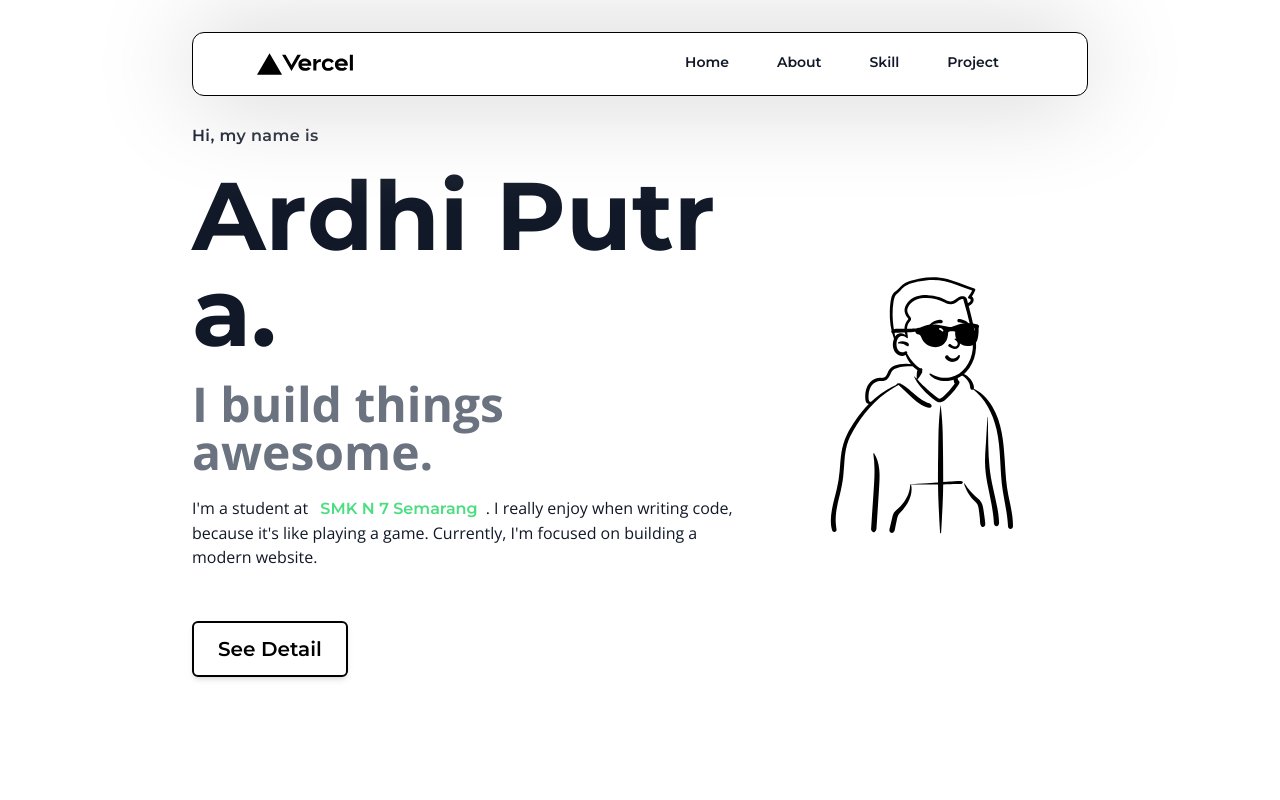
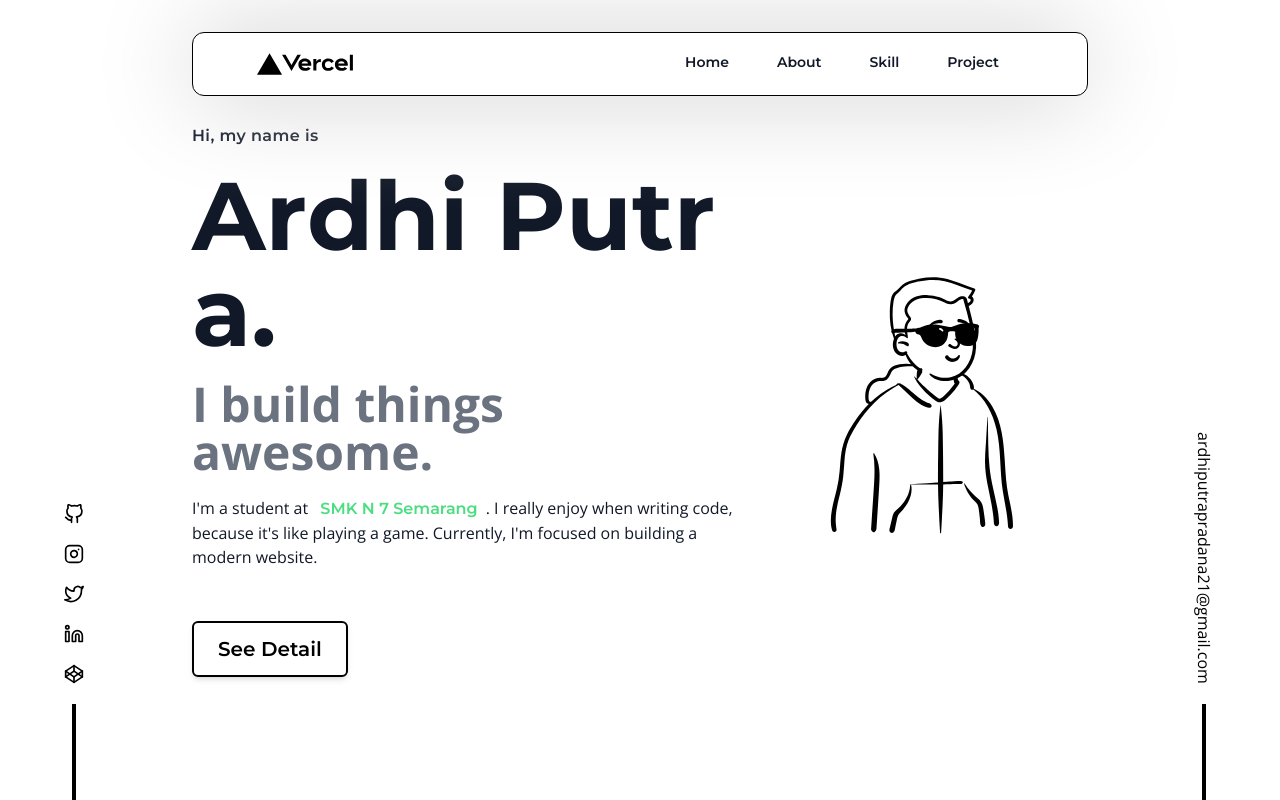
Before and after one commit to ardhptr21/ardhptr21-portfolio, a Next.js app: page / in a window 1280 px wide. Built offline with nearby package versions, Linux system fonts and the light colour scheme.

Commit message:
create flying component and add react icons package

```diff
--- /dev/null
+++ b/components/Flying/FlyingContainer.tsx
@@ -0,0 +1,13 @@
+const Flying = ({ children, isLeft }: { children?: React.ReactNode; isLeft: boolean }) => {
+  return (
+    <div
+      className={`fixed bottom-0 flex flex-col items-center justify-center gap-5 ${
+        isLeft ? 'left-16' : 'right-16'
+      } after:bg-black after:h-24 after:block after:w-1`}
+    >
+      {children}
+    </div>
+  );
+};
+
+export default Flying;
--- /dev/null
+++ b/components/Flying/FlyingEmail.tsx
@@ -0,0 +1,11 @@
+import FlyingContainer from './FlyingContainer';
+
+const FlyingEmail = (): JSX.Element => {
+  return (
+    <FlyingContainer isLeft={false}>
+      <p style={{ writingMode: 'vertical-lr' }}>ardhiputrapradana21@gmail.com</p>
+    </FlyingContainer>
+  );
+};
+
+export default FlyingEmail;
--- /dev/null
+++ b/components/Flying/FlyingSosmed.tsx
@@ -0,0 +1,38 @@
+import FlyingContainer from './FlyingContainer';
+import { FiCodepen, FiGithub, FiInstagram, FiLinkedin, FiTwitter } from 'react-icons/fi';
+
+const FlyingSosmed = (): JSX.Element => {
+  return (
+    <FlyingContainer isLeft={true}>
+      <ul className="flex flex-col items-center justify-center gap-5">
+        <li>
+          <a href="https://github.com/ardhptr21" target="_blank" rel="noreferrer">
+            <FiGithub className="w-5 h-5 transition duration-300 transform hover:scale-110 hover:text-pastel-yellow hover:-translate-y-1" />
+          </a>
+        </li>
+        <li>
+          <a href="https://instagram.com/ardhptr21" target="_blank" rel="noreferrer">
+            <FiInstagram className="w-5 h-5 transition duration-300 transform hover:scale-110 hover:text-pastel-yellow hover:-translate-y-1" />
+          </a>
+        </li>
+        <li>
+          <a href="https://twitter.com/ardhptr21" target="_blank" rel="noreferrer">
+            <FiTwitter className="w-5 h-5 transition duration-300 transform hover:scale-110 hover:text-pastel-yellow hover:-translate-y-1" />
+          </a>
+        </li>
+        <li>
+          <a href="https://linkedin.com/in/ardhptr21" target="_blank" rel="noreferrer">
+            <FiLinkedin className="w-5 h-5 transition duration-300 transform hover:scale-110 hover:text-pastel-yellow hover:-translate-y-1" />
+          </a>
+        </li>
+        <li>
+          <a href="https://codepen.io/ardhptr21" target="_blank" rel="noreferrer">
+            <FiCodepen className="w-5 h-5 transition duration-300 transform hover:scale-110 hover:text-pastel-yellow hover:-translate-y-1" />
+          </a>
+        </li>
+      </ul>
+    </FlyingContainer>
+  );
+};
+
+export default FlyingSosmed;
--- a/components/Layout/index.tsx
+++ b/components/Layout/index.tsx
@@ -1,4 +1,6 @@
 import Navbar from './Navbar';
+import FlyingEmail from '../Flying/FlyingEmail';
+import FlyingSosmed from '../Flying/FlyingSosmed';
 
 const Layout = ({ children }: { children: React.ReactNode }): JSX.Element => {
   return (
@@ -6,6 +8,8 @@ const Layout = ({ children }: { children: React.ReactNode }): JSX.Element => {
       <header>
         <Navbar />
       </header>
+      <FlyingEmail />
+      <FlyingSosmed />
       <main>{children}</main>
     </>
   );
--- a/components/Text/RainbowText.tsx
+++ b/components/Text/RainbowText.tsx
@@ -3,15 +3,6 @@ import getRandomInRange from '../../utils/getRandomInRange';
 
 const RainbowText = ({ text, className, tag }: { className?: string; text: string; tag: string }) => {
   const CustomTag: any = tag;
-
-  const colorsTextHover = [
-    'hover:text-pastel-green',
-    'hover:text-pastel-blue',
-    'hover:text-pastel-yellow',
-    'hover:text-pastel-indigo',
-    'hover:text-pastel-purple',
-    'hover:text-pastel-pink',
-  ];
 
   const colorsText = [
     'text-pastel-green',
@@ -54,9 +45,7 @@ const RainbowText = ({ text, className, tag }: { className?: string; text: strin
             <span
               key={index}
               onMouseOver={onHover}
-              className={`transition duration-300 inline-block transform hover:-translate-y-3 hover:scale-105 ${
-                colorsTextHover[getRandomInRange(0, colorsTextHover.length - 1)]
-              }`}
+              className={`transition duration-300 inline-block transform hover:-translate-y-3 hover:scale-105`}
             >
               {char}
             </span>
--- a/package.json
+++ b/package.json
@@ -10,7 +10,8 @@
   "dependencies": {
     "next": "12.0.10",
     "react": "17.0.2",
-    "react-dom": "17.0.2"
+    "react-dom": "17.0.2",
+    "react-icons": "^4.3.1"
   },
   "devDependencies": {
     "@types/node": "17.0.18",
```
Also changed, not shown: 1 other file (tests, documents, lock files or other folders).
